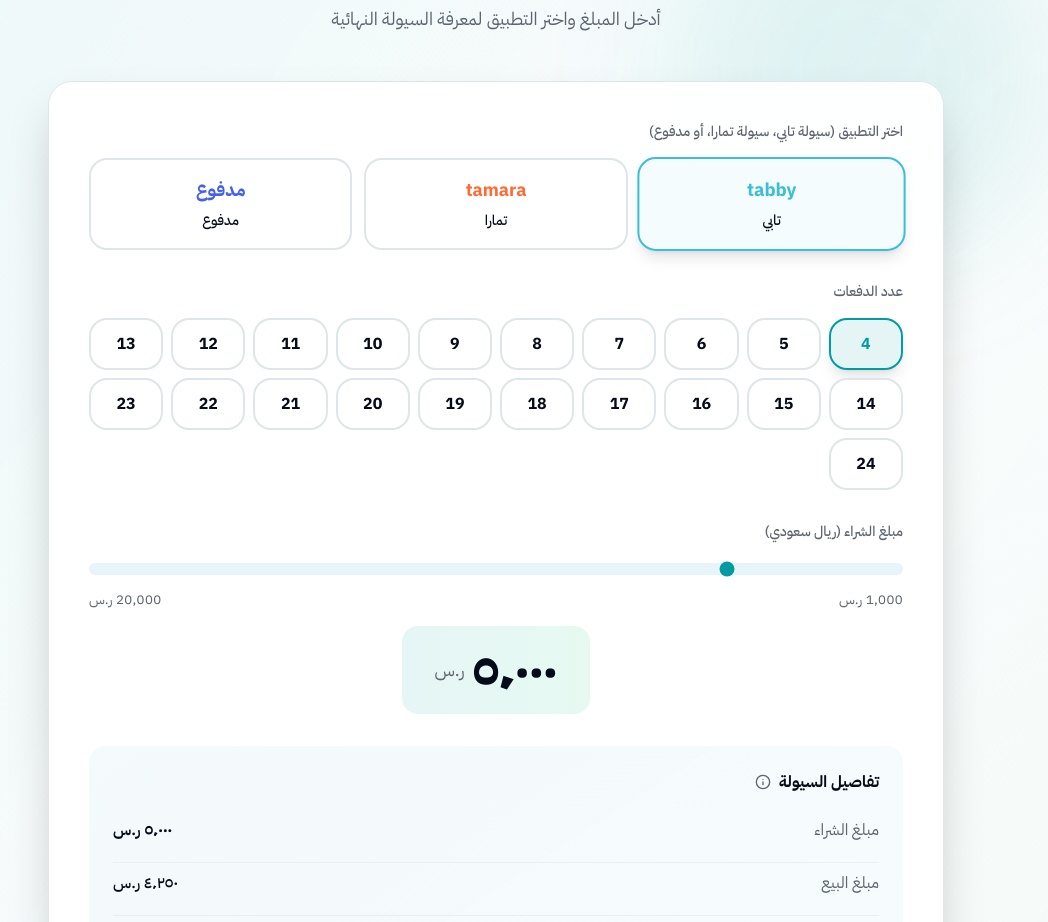
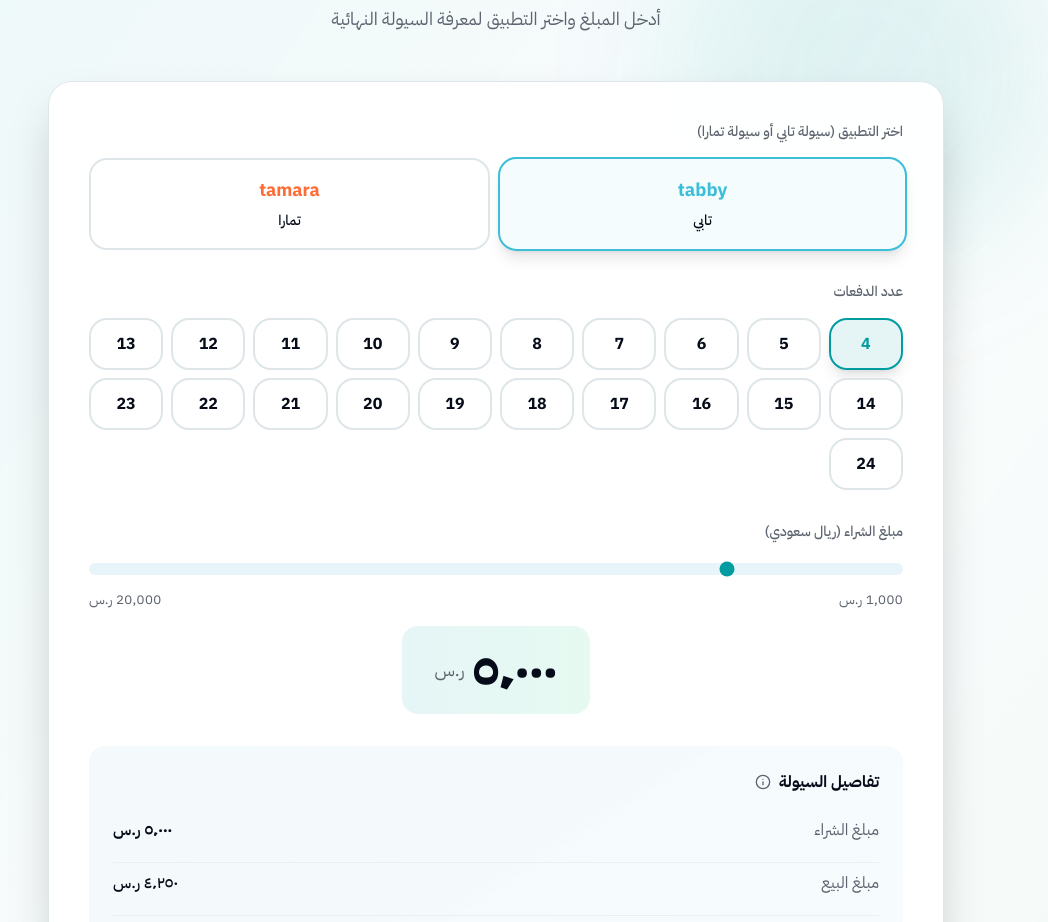
Before and after one commit to 3mersaud-collab/v0-search-engine-optimized-website, a Next.js app: page / in a window 1280 px wide. Shown: the part 3517-4439 px from the top of the page, without its empty margins (144-1192 px from the left). Built offline with nearby package versions, Linux system fonts and the light colour scheme.

Commit message:
fix: remove Madfu from calculator section UI - tabby & tamara only

```diff
--- a/components/calculator-section.tsx
+++ b/components/calculator-section.tsx
@@ -6,7 +6,7 @@ import { Calculator, ArrowLeft, Info, MessageCircle } from "lucide-react"
 
 export function CalculatorSection() {
   const [amount, setAmount] = useState(5000)
-  const [selectedApp, setSelectedApp] = useState<"tabby" | "tamara" | "madfu">("tabby")
+  const [selectedApp, setSelectedApp] = useState<"tabby" | "tamara">("tabby")
   const [installmentMonths, setInstallmentMonths] = useState(4)
 
   // New calculation logic based on requirements
@@ -57,14 +57,12 @@ export function CalculatorSection() {
 
   const apps = [
     { id: "tabby" as const, name: "تابي", label: "tabby", color: "text-[#3CBED8]" },
-    { id: "tamara" as const, name: "تمارا", label: "tamara", color: "text-[#FF6B35]" },
-    { id: "madfu" as const, name: "مدفوع", label: "مدفوع", color: "text-[#4361EE]" }
+    { id: "tamara" as const, name: "تمارا", label: "tamara", color: "text-[#FF6B35]" }
   ]
 
   const appColors = {
     tabby: "border-[#3CBED8] bg-[#3CBED8]/5",
-    tamara: "border-[#FF6B35] bg-[#FF6B35]/5",
-    madfu: "border-[#4361EE] bg-[#4361EE]/5"
+    tamara: "border-[#FF6B35] bg-[#FF6B35]/5"
   }
 
   return (
@@ -98,9 +96,9 @@ export function CalculatorSection() {
               {/* App Selection with SVG Logos */}
               <div className="mb-8">
                 <label className="block text-sm font-medium text-muted-foreground mb-4">
-                  اختر التطبيق (سيولة تابي، سيولة تمارا، أو مدفوع)
+                  اختر التطبيق (سيولة تابي أو سيولة تمارا)
                 </label>
-                <div className="grid grid-cols-3 gap-3">
+                <div className="grid grid-cols-2 gap-3">
                   {apps.map((app) => (
                     <button
                       key={app.id}
```
